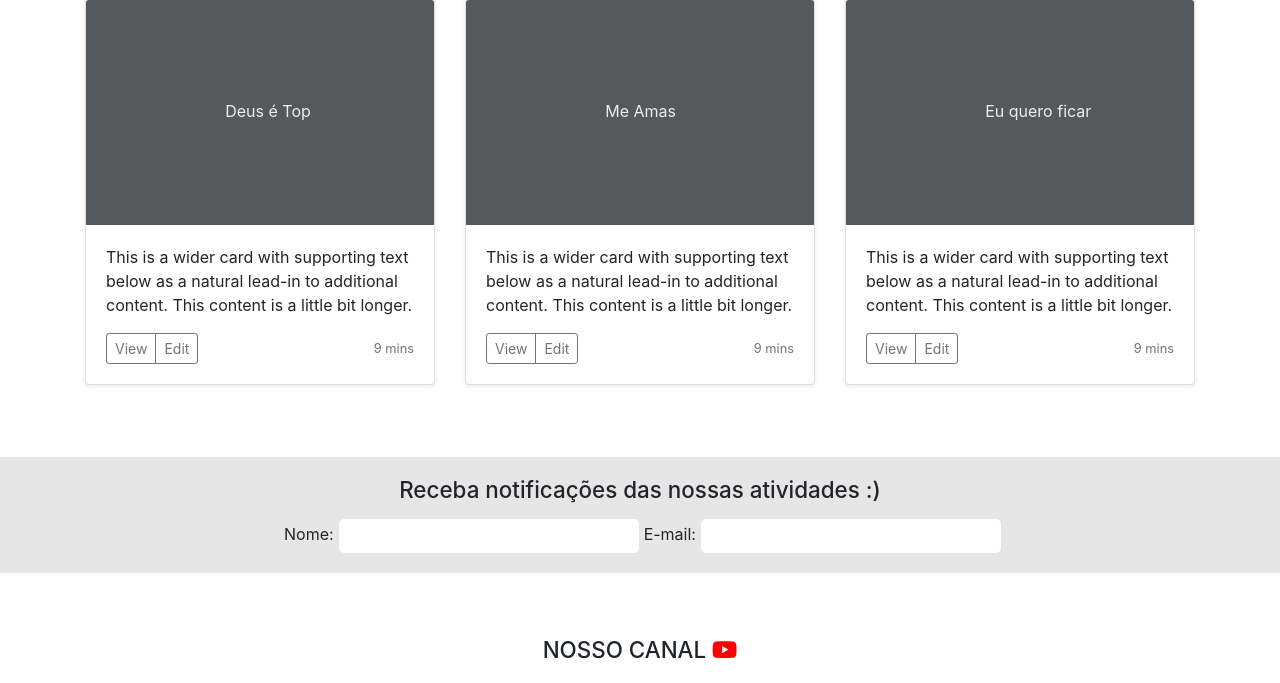
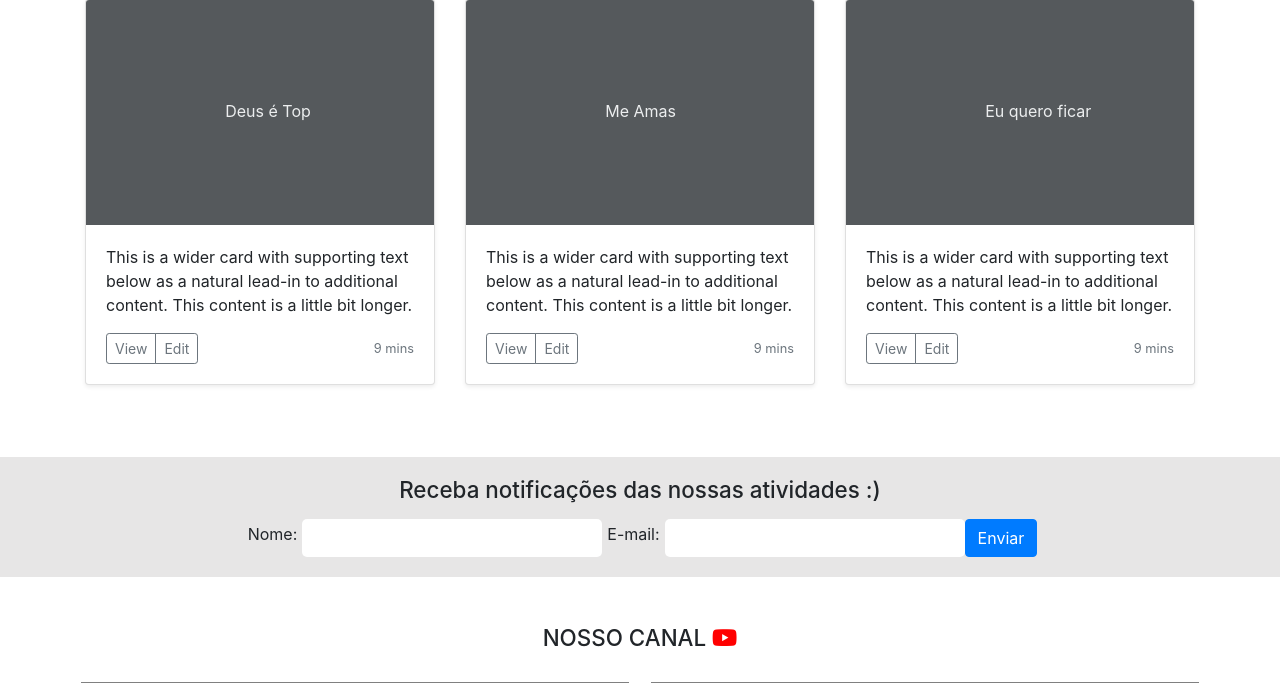
Before and after one commit to BrunoViniciusDiasBrito/movimento-rvv-php, a PHP site: page / in a window 1280 px wide. Shown: the part 1020-1703 px from the top of the page. Run offline with PHP 8.4, Linux system fonts and the light colour scheme; data that the repository does not hold is empty; grey boxes are pictures that could not be loaded.

Commit message:
optin update - form 0.0.1

```diff
--- a/index.php
+++ b/index.php
@@ -77,11 +77,11 @@
                         <form action="" method="post">
                                 <label for="">Nome: </label><input type="text">
                                 <label for="">E-mail: </label><input type="email">
+
+                                <button class="btn btn-primary" type="submit">Enviar</button>
                         </form>
                     </div>
             </article>
-
-            <p><?php print_r($GLOBAL_POST) ?></p>
 
             <article class="video_section py-5">
                 <div class="adjust_videos">
```
